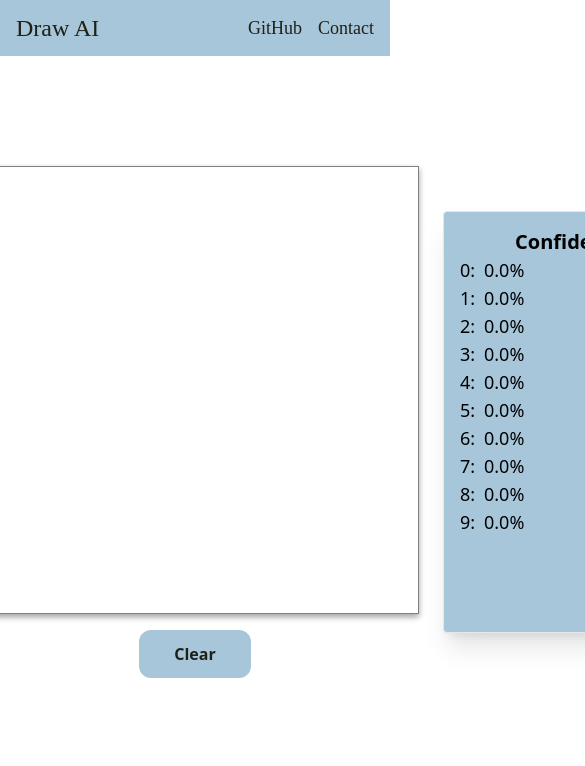
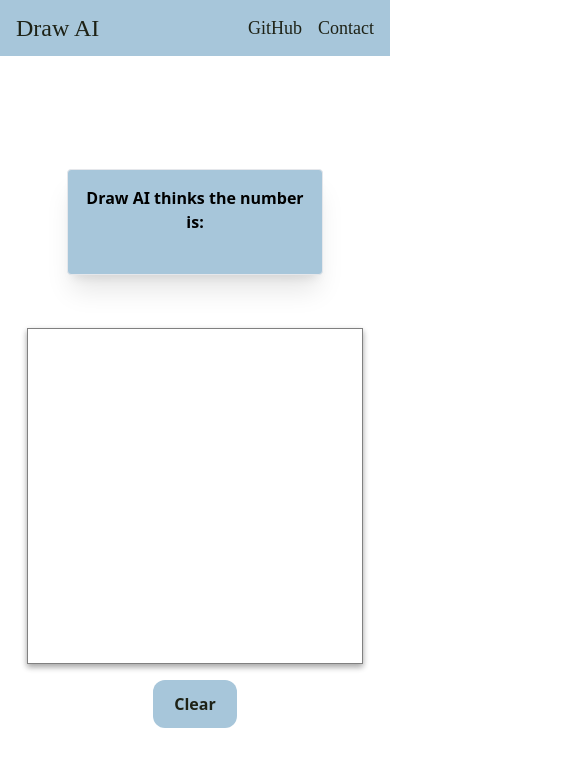
Before and after one commit to Cadhig/DrawAI, a React (Vite) app: page / in a window 390 px wide. Shown: the top 766 px of the page, 585 px wide, since content can reach past the window. Built offline with nearby package versions, Linux system fonts and the light colour scheme; the HTML template or start-up script is replaced by a standard one; a web font is replaced by a local one.

Commit message:
Added responsive design

```diff
--- a/src/App.tsx
+++ b/src/App.tsx
@@ -9,11 +9,11 @@ export default function App() {
     const [stats, setStats] = React.useState()
 
     return (
-        <div className='flex justify-center items-center h-svh gap-6'>
+        <div className='flex justify-center items-center h-svh lg:gap-6 w-full lg:flex-row flex-col'>
             <Header />
-            <AiGuess guess={guess}/>
-            <Canvas setGuess={setGuess} setStats={setStats}/>
-            <AiStats stats={stats}/>
+            <AiGuess guess={guess} />
+            <Canvas setGuess={setGuess} setStats={setStats} />
+            <AiStats stats={stats} />
         </div>
     );
 }
--- a/src/components/AiGuess.tsx
+++ b/src/components/AiGuess.tsx
@@ -1,13 +1,13 @@
 
-export default function AiGuess(props: any){
+export default function AiGuess(props: any) {
 
-    return(
-        <div className="h-full w-full flex items-center justify-center">
+    return (
+        <div className="lg:h-full h-1/4 w-full flex items-center justify-center">
             <div className="w-64 h-1/2 p-4 bg-draw-blue flex justify-center items-center border rounded shadow-xl hover:shadow-2xl cursor-pointer">
-            <div className="w-64 h-full flex flex-col items-center gap-20">
-                <p className="font-bold text-xl text-center">Draw AI thinks the number is:</p>
-                <p className="font-bold text-8xl">{props.guess}</p>
-            </div>
+                <div className="w-64 h-full flex flex-col items-center lg:gap-20">
+                    <p className="font-bold lg:text-xl text-center">Draw AI thinks the number is:</p>
+                    <p className="font-bold text-2xl lg:text-8xl">{props.guess}</p>
+                </div>
             </div>
         </div>
     )
--- a/src/components/AiStats.tsx
+++ b/src/components/AiStats.tsx
@@ -1,13 +1,13 @@
-export default function AiStats(props: any){
+export default function AiStats(props: any) {
     const statDisplay = props.stats || [0, 0, 0, 0, 0, 0, 0, 0, 0, 0]
-    return(
-        <div className="h-full w-full flex items-center justify-center">
+    return (
+        <div className="lg:h-full h-1/4 w-full lg:flex items-center justify-center hidden lg:visible ">
             <div className="w-64 h-1/2 p-4 bg-draw-blue items-center border rounded shadow-xl hover:shadow-2xl cursor-pointer">
                 <div className="flex flex-col items-center">
                     <h2 className="font-bold text-xl">Confidence</h2>
                 </div>
                 <div className="flex">
-                    <div className="flex flex-col w-6 text-lg">
+                    <div className="flex lg:flex-col flex-row w-6 text-lg">
                         <p>0:</p>
                         <p>1:</p>
                         <p>2:</p>
@@ -19,9 +19,9 @@ export default function AiStats(props: any){
                         <p>8:</p>
                         <p>9:</p>
                     </div>
-                    <div className="flex flex-col w-20 text-lg">
+                    <div className="flex lg:flex-col flex-row w-20 text-lg">
                         {statDisplay.map((stats: any, index: number) => {
-                            return <AiStatsIndividual stats={stats} key={index}/>
+                            return <AiStatsIndividual stats={stats} key={index} />
                         })}
                     </div>
                 </div>
@@ -30,11 +30,11 @@ export default function AiStats(props: any){
     )
 }
 
-function AiStatsIndividual(props: any){
+function AiStatsIndividual(props: any) {
 
     let toPercent = props.stats * 100
 
-    return(
+    return (
         <div>
             <div>
                 <p>{toPercent.toFixed(1)}%</p>
--- a/src/components/Canvas.tsx
+++ b/src/components/Canvas.tsx
@@ -5,7 +5,7 @@ const cols = 28
 
 export default function Canvas(props: any) {
     const [_binaryGrid, setBinaryGrid] = React.useState(Array(rows * cols).fill(0))
-    const [gridStates, setGridStates] = React.useState(Array(rows * cols).fill('w-4 h-4'));
+    const [gridStates, setGridStates] = React.useState(Array(rows * cols).fill('lg:w-4 lg:h-4 w-3 h-3'));
     const [isMouseDown, setIsMouseDown] = React.useState(false);
 
 
@@ -15,7 +15,7 @@ export default function Canvas(props: any) {
             sendBinaryArray(clearedBinaryGrid);
             return clearedBinaryGrid;
         });
-        setGridStates(Array(rows * cols).fill('w-4 h-4'));
+        setGridStates(Array(rows * cols).fill('lg:w-4 lg:h-4 w-3 h-3'));
     };
 
     const handleMouseDown = (index: number) => {
@@ -44,14 +44,14 @@ export default function Canvas(props: any) {
 
         setGridStates(prevGridStates => {
             const updatedGridStates = [...prevGridStates];
-            updatedGridStates[index] = 'w-4 h-4 bg-black';
+            updatedGridStates[index] = 'lg:w-4 lg:h-4 w-3 h-3 bg-black';
             return updatedGridStates;
         });
     };
 
     const canvasGridComponents = [];
     async function sendBinaryArray(gridState: any) {
-        const host = import.meta.env.MODE == 'development'? 'http://127.0.0.1:5000': null
+        const host = import.meta.env.MODE == 'development' ? 'http://127.0.0.1:5000' : null
         try {
             const response = await fetch(`${host}/api/aiGuess`, {
                 method: 'POST',
--- a/src/index.css
+++ b/src/index.css
@@ -6,8 +6,8 @@
   display: grid;
   grid-template-columns: repeat(28, 1fr);
   grid-template-rows: repeat(28, 1fr);
-  width: 448px;
-  height: 448px;
+  width: 336px;
+  height: 336px;
   border: 1px solid gray
 }
 
@@ -21,3 +21,10 @@
 .canvas-shadow {
   box-shadow: 0 3px 6px rgba(0, 0, 0, 0.16), 0 3px 6px rgba(0, 0, 0, 0.23);
 }
+
+@media (min-width: 1024px) {
+  .grid-container {
+    width: 448px;
+    height: 448px;
+  }
+}
```
